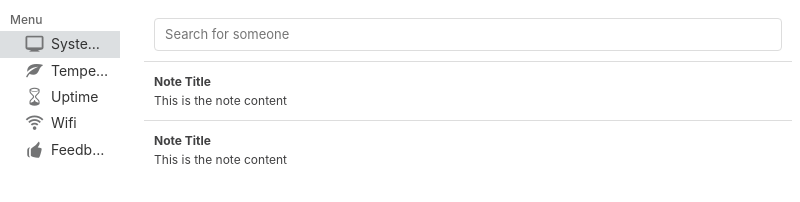
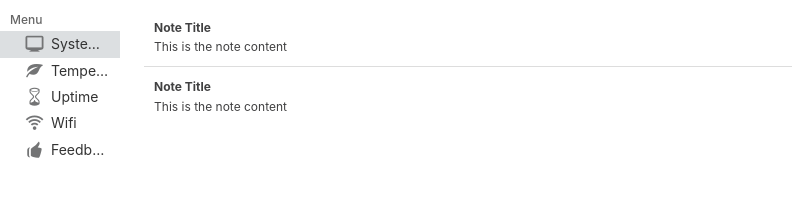
Before and after one commit to chalkedgoose/opendesk, an Electron app: page client/index.html in a window 800 px wide. Drawn offline with Linux system fonts and the light colour scheme.

Commit message:
ui update

```diff
--- a/client/index.html
+++ b/client/index.html
@@ -2,7 +2,7 @@
 <html>
   <head>
     <meta charset="UTF-8" />
-    <title>Hello World!</title>
+    <title>Open Desk</title>
     <link rel="stylesheet" href="./styles/photon/css/photon.min.css" />
   </head>
   <body>
@@ -49,13 +49,6 @@
         </nav>
 
         <ul class="list-group" id="activeForm">
-          <li class="list-group-header">
-            <input
-              class="form-control"
-              type="text"
-              placeholder="Search for someone"
-            />
-          </li>
           <li class="list-group-item">
             <div class="media-body">
               <strong>
--- a/client/renderer.js
+++ b/client/renderer.js
@@ -1,3 +1,26 @@
 // This file is required by the index.html file and will
 // be executed in the renderer process for that window.
 // All of the Node.js APIs are available in this process.
+
+function setFlashingWindow() {
+    const query = `"SELECT key, name, celsius, fahrenheit FROM temperature_sensors;"`;
+    const prefix = "osqueryi --json";
+    const mainCommand = `${prefix} ${query}`;
+    exec(mainCommand, (err, stdout, stderr) => {
+      if (err) {
+        console.error(err);
+        return;
+      }
+      let data = JSON.parse(stdout);
+      data.forEach(x => {
+        console.log(x.celsius);
+        console.log(x.fahrenheit);
+        console.log(x.key);
+        console.log(x.name);
+        console.log(x);
+        console.log("\n");
+      });
+    });
+  }
+
+  setFlashingWindow();
```
Also changed, not shown: client/main.js (+0 -23 lines).
